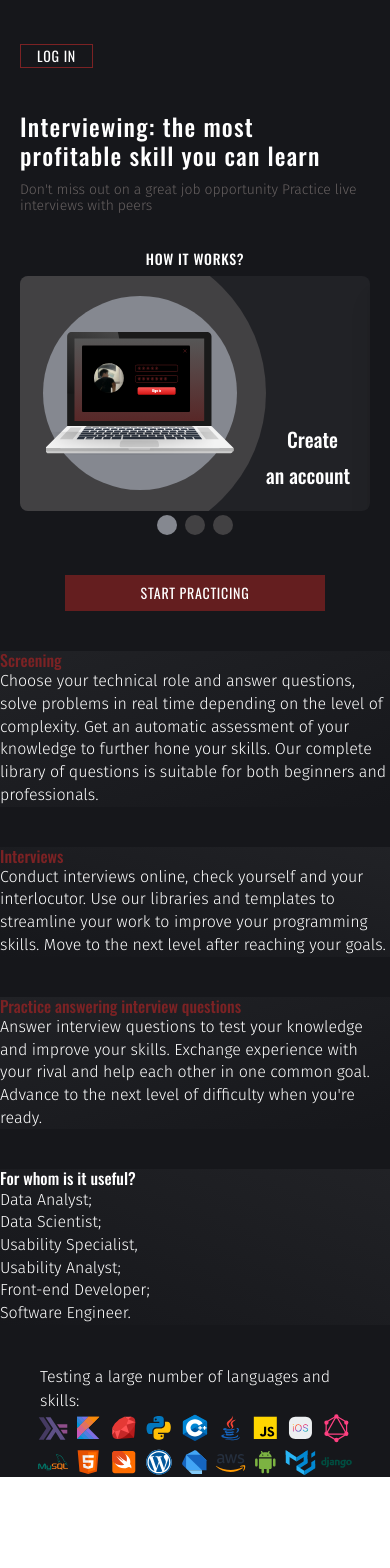
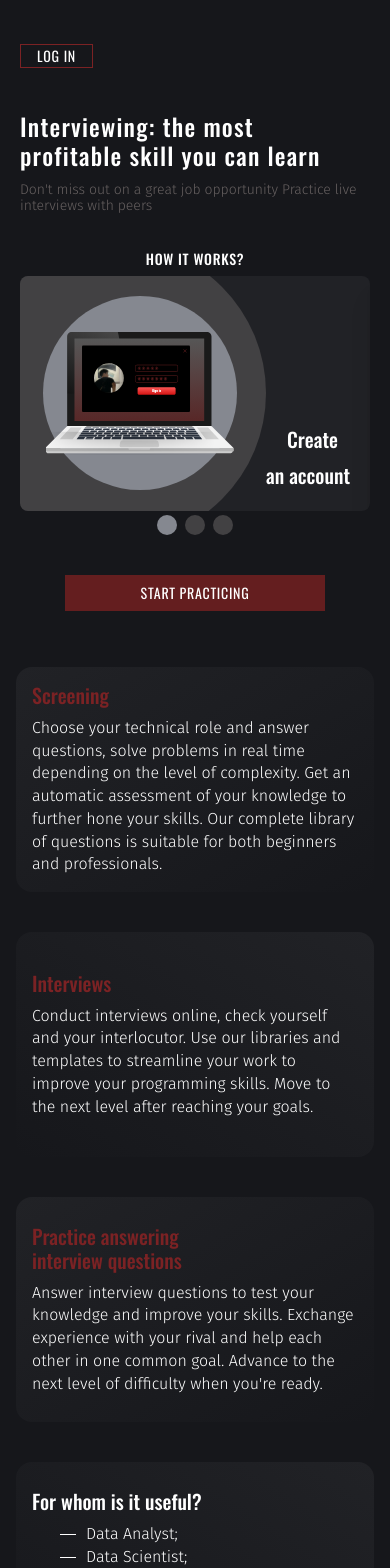
Before and after one commit to vorobeybird/Sobesity-UI, a React (Create React App) app: page / in a window 390 px wide. Shown: the top 1568 px of the page. Before the commit the page ends 1477 px from the top, so only its background shows below. Built offline with nearby package versions, Linux system fonts and the light colour scheme; no server answers.

Commit message:
fix mobile layout

```diff
--- a/src/components/ui/info-cards/info-card/info-card-content/info-card-content.css
+++ b/src/components/ui/info-cards/info-card/info-card-content/info-card-content.css
@@ -1,5 +1,5 @@
 .info-card-content-wrapper {
-  @apply font-firaSans font-light sm:text-[16px] md:text-[28px] leading-[142.9%] text-white;
+  @apply font-firaSans font-light text-[16px] md:text-[28px] leading-[142.9%] text-white;
 }
 
 .info-card-content-items {
@@ -7,9 +7,9 @@
 }
 
 .info-card-content-item {
-  @apply flex items-center sm:pl-7 sm:pr-2.5 md:pl-8 md:pr-3;
+  @apply flex items-center pl-7 pr-2.5 md:pl-8 md:pr-3;
 }
 
 .info-card-content-item-dash {
-  @apply sm:w-4 sm:h-px md:w-5 md:h-0.5 bg-white;
+  @apply w-4 h-px md:w-5 md:h-0.5 bg-white;
 }
--- a/src/components/ui/info-cards/info-card/info-card-header/info-card-header.css
+++ b/src/components/ui/info-cards/info-card/info-card-header/info-card-header.css
@@ -1,5 +1,5 @@
 .info-card-header {
-  @apply font-oswald font-medium sm:text-[20px] md:text-[40px] leading-[120.9%] sm:pb-2.5 md:pb-5;
+  @apply font-oswald font-medium text-[20px] md:text-[40px] leading-[120.9%] pb-2.5 md:pb-5;
 }
 
 .info-card-header-white {
@@ -7,5 +7,5 @@
 }
 
 .info-card-header-bloody {
-  @apply text-[#7b2224] sm:w-[153px] md:w-[300px];
+  @apply text-[#7b2224] w-[153px] md:w-[300px];
 }
--- a/src/components/ui/info-cards/info-card/info-card.css
+++ /dev/null
@@ -1,11 +0,0 @@
-.info-card {
-    @apply sm:w-[370px] sm:min-h-[225px] sm:px-4 sm:rounded-2xl md:w-[692px] md:min-h-[380px] md:px-8 md:rounded-[2rem] from-black-light to-black-dark flex flex-col justify-center;
-  }
-
-.info-card-gradient-left {
-  @apply bg-gradient-to-bl;
-}
-
-.info-card-gradient-right {
-  @apply bg-gradient-to-br;
-}
--- a/src/components/ui/info-cards/info-card/info-card.tsx
+++ b/src/components/ui/info-cards/info-card/info-card.tsx
@@ -1,15 +1,20 @@
+import classNames from 'classnames';
+
 import InfoCardHeader from './info-card-header';
 import InfoCardContent from './info-card-content';
-import './info-card.css';
 
 export function InfoCard(props: any) {
   const { cardType, cardHeader, cardContent, isOdd } = props;
-  const cardStyles = `info-card ${
-    isOdd ? 'info-card-gradient-left' : 'info-card-gradient-right'
-  }`;
 
   return (
-    <div className={cardStyles}>
+    <div
+      className={classNames(
+        'w-full h-[225px] px-4 rounded-2xl from-black-light to-black-dark flex flex-col justify-center',
+        'md:w-[692px] md:min-h-[380px] md:px-8 md:rounded-[2rem]',
+        { 'bg-gradient-to-bl': isOdd },
+        { 'bg-gradient-to-br': !isOdd },
+      )}
+    >
       <InfoCardHeader cardType={cardType} cardHeader={cardHeader} />
       <InfoCardContent cardType={cardType} cardContent={cardContent} />
     </div>
--- a/src/components/ui/info-cards/info-cards.tsx
+++ b/src/components/ui/info-cards/info-cards.tsx
@@ -10,7 +10,7 @@ export function InfoCards() {
   ];
 
   return (
-    <div className="grid grid-cols-1 gap-y-10">
+    <div className="grid grid-cols-1 p-4 gap-y-10">
       {currentInfoCardList.map((elem, index) => {
         return (
           <InfoCard
--- a/src/components/ui/info-components/find-interviewer/find-interviewer.tsx
+++ b/src/components/ui/info-components/find-interviewer/find-interviewer.tsx
@@ -8,9 +8,9 @@ export function FindInterviewer() {
   return (
     <div
       className={classNames(
-        'flex relative w-full h-[224px] bg-black-light rounded-2xl',
+        'flex relative w-full h-[235px] bg-black-light',
         'md:w-full md:h-[400px]',
-        'lg:h-[600px] lg:rounded-none',
+        'lg:h-[600px]',
       )}
     >
       <div
@@ -40,7 +40,7 @@ export function FindInterviewer() {
       </div>
       <div
         className={classNames(
-          'flex relative basis-[70%] z-10 sm:mt-12 sm:mb-5',
+          'flex relative basis-[70%] z-10 mt-12 mb-5',
           'md:basis-[65%]',
           'lg:basis-[55%] lg:mt-0 lg:mb-0 lg:justify-center lg:items-end',
         )}
@@ -63,7 +63,7 @@ export function FindInterviewer() {
       </div>
       <span
         className={classNames(
-          'absolute bottom-0 w-full h-[40px] bg-secondary-dark rounded-b-2xl',
+          'absolute bottom-0 w-full h-[40px] bg-secondary-dark',
           'md:h-[80px]',
           'lg:hidden',
         )}
--- a/src/layouts/footer/Footer.tsx
+++ b/src/layouts/footer/Footer.tsx
@@ -2,7 +2,7 @@ import LanguagesLogos from 'components/shared/icons/Languages';
 
 export function Footer() {
   return (
-    <div className="flex flex-col w-full ">
+    <div className="flex flex-col w-full pb-10">
       <p className="px-10 font-light text-left text-white font-firaSans sm:text-base md:text-3xl sm:mb-4 md:mb-5">
         Testing a large number of languages and skills:
       </p>
```
